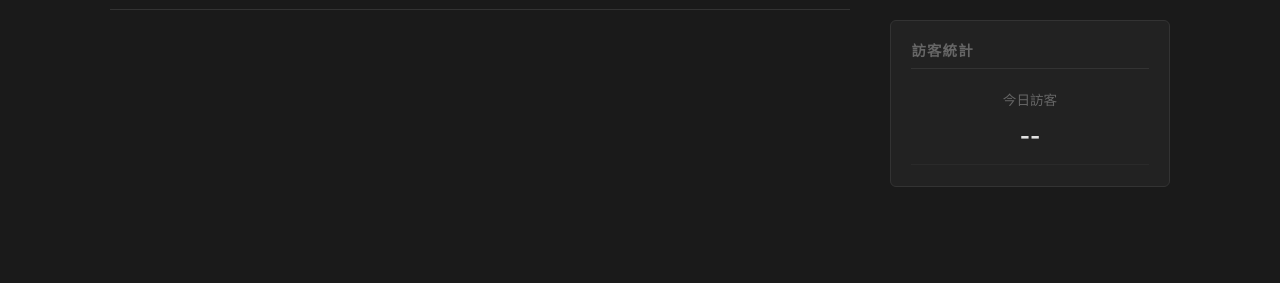
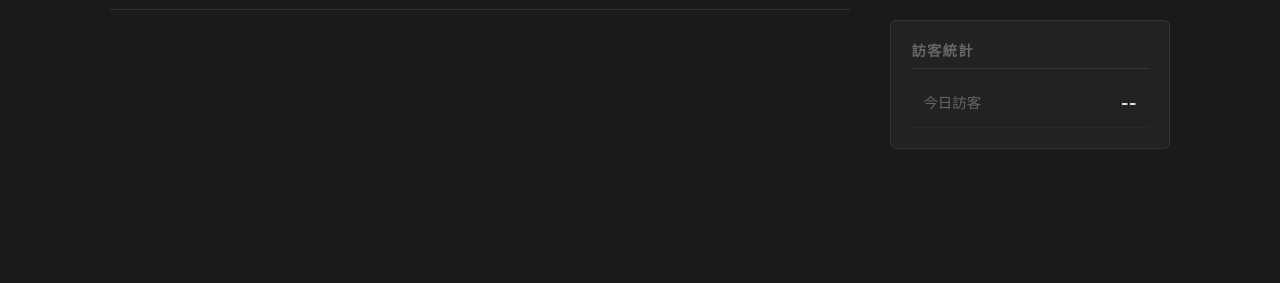
Before and after one commit to TediousMan/tediousman.github.io, a Jekyll site: the page built from index.html, in a window 1280 px wide. Shown: the part 520-803 px from the top of the page. Built offline with Jekyll 4.4.1, drawn with Linux system fonts in a browser that asks for light colours; the list of posts is cut into pages by our own code; comment, search, counter and statistics services are not loaded.

Commit message:
Update visitor stats layout: label left, number right

```diff
--- a/_sass/_sidebar.scss
+++ b/_sass/_sidebar.scss
@@ -101,10 +101,10 @@
 
 .visitor-item {
   display: flex;
-  flex-direction: column;
+  flex-direction: row;
   align-items: center;
-  text-align: center;
-  padding: 8px 0;
+  justify-content: space-between;
+  padding: 8px 12px;
   border-bottom: 1px solid rgba($border-color, 0.5);
 
   &:last-child {
@@ -113,13 +113,12 @@
 }
 
 .visitor-label {
-  font-size: 0.8rem;
+  font-size: 0.85rem;
   color: $text-muted;
-  margin-bottom: 4px;
 }
 
 .visitor-count {
-  font-size: 1.3rem;
+  font-size: 1rem;
   font-weight: 700;
   color: $text-primary;
 }
```
